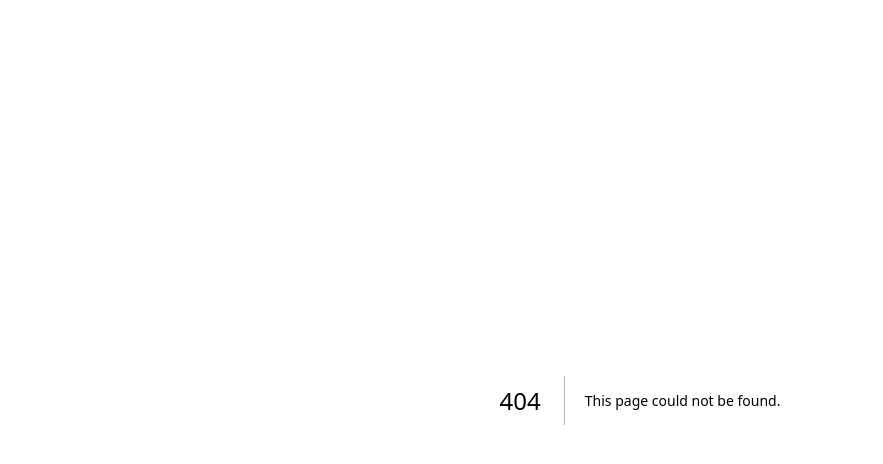
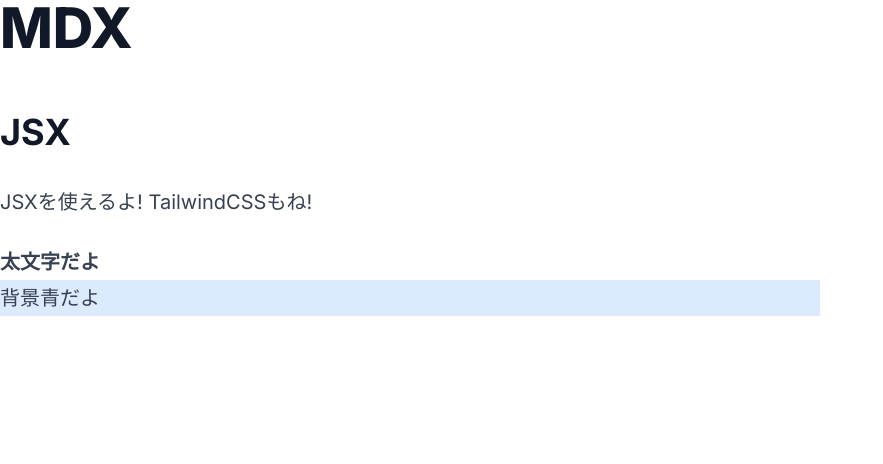
Before and after one commit to illionillion/nextjs-mdx-sample, a Next.js app: page /contents/article02 in a window 1280 px wide. Before the commit this address had no page. Shown: the top 464 px of the page, without its empty margins (0-883 px from the left). Built offline with nearby package versions, Linux system fonts and the light colour scheme.

Commit message:
feat: スタイリング追加

```diff
--- a/package.json
+++ b/package.json
@@ -17,6 +17,7 @@
     "@mdx-js/loader": "^3.0.1",
     "@mdx-js/react": "^3.0.1",
     "@next/mdx": "^14.2.1",
+    "@tailwindcss/typography": "^0.5.12",
     "@types/mdx": "^2.0.13",
     "@types/node": "^20",
     "@types/react": "^18",
--- /dev/null
+++ b/src/app/contents/article02/page.mdx
@@ -0,0 +1,8 @@
+# MDX
+
+## JSX
+
+JSXを使えるよ! TailwindCSSもね!
+
+<div className="font-bold">太文字だよ</div>
+<div className="bg-blue-100">背景青だよ</div>
--- /dev/null
+++ b/src/app/contents/layout.tsx
@@ -0,0 +1,3 @@
+export default function Layout({ children }: { children: React.ReactNode }) {
+    return <article className="prose prose-xl">{children}</article>;
+}
--- a/tailwind.config.ts
+++ b/tailwind.config.ts
@@ -1,4 +1,5 @@
 import type { Config } from "tailwindcss";
+import typography from "@tailwindcss/typography"
 
 const config: Config = {
   content: [
@@ -6,15 +7,6 @@
     "./src/components/**/*.{js,ts,jsx,tsx,mdx}",
     "./src/app/**/*.{js,ts,jsx,tsx,mdx}",
   ],
-  theme: {
-    extend: {
-      backgroundImage: {
-        "gradient-radial": "radial-gradient(var(--tw-gradient-stops))",
-        "gradient-conic":
-          "conic-gradient(from 180deg at 50% 50%, var(--tw-gradient-stops))",
-      },
-    },
-  },
-  plugins: [],
+  plugins: [typography]
 };
 export default config;
```
Also changed, not shown: 1 other file (tests, documents, lock files or other folders).
